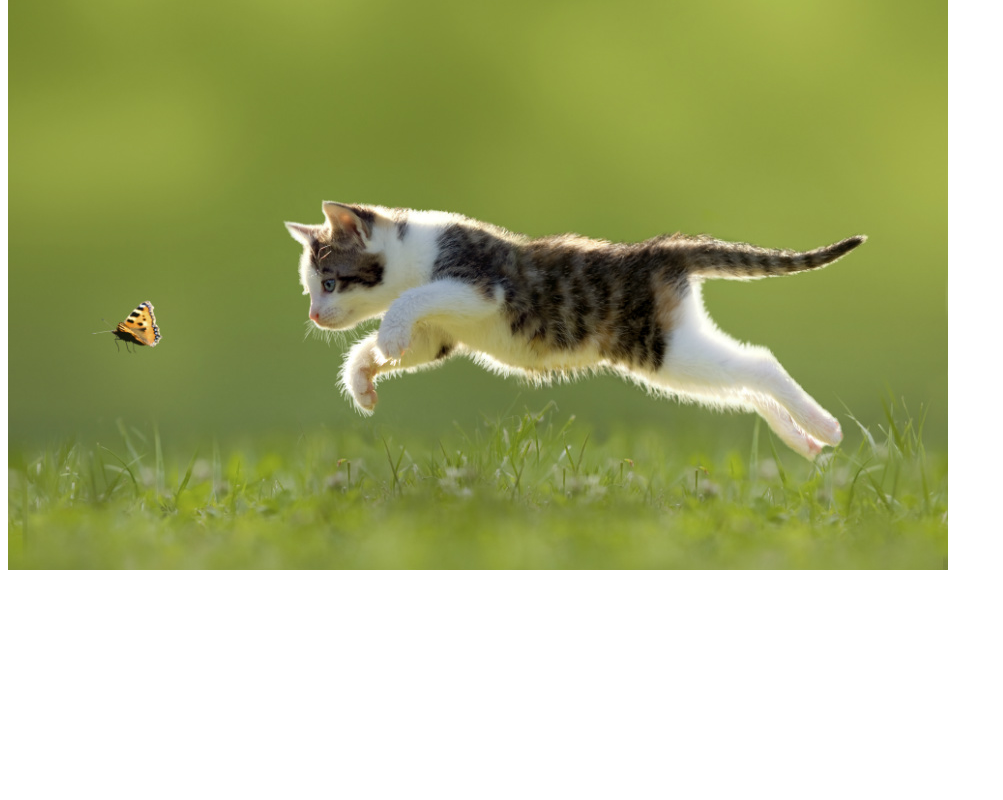
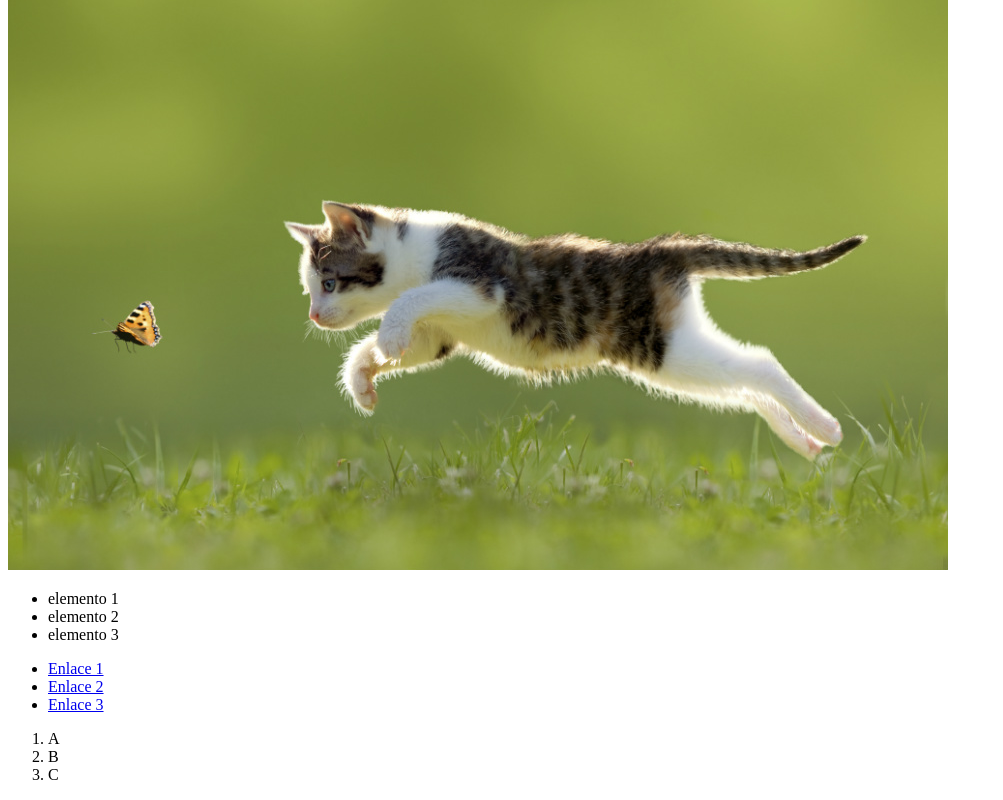
Before and after one commit to Hiromiakita/code-15, a plain HTML site: page 0_IntroHtml/index.html in a window 1280 px wide. Shown: the part 1272-2072 px from the top of the page, without its empty margins (0-1003 px from the left). Before the commit the page ends 1854 px from the top, so only its background shows below. Drawn offline with Linux system fonts and the light colour scheme.

Commit message:
práctica

```diff
--- a/0_IntroHtml/index.html
+++ b/0_IntroHtml/index.html
@@ -59,7 +59,31 @@
         <img src="images/cat.jpeg" alt="gatito acostado">
         <img src="images/cat2.jpeg" alt="gatito saltando">
 
+        <!-- listas sin orden-->
+        <ul>
+            <li>elemento 1</li>
+            <li>elemento 2</li>
+            <li>elemento 3</li>
+        </ul>
 
+        <ul>
+            <li>
+                <a href="#">Enlace 1</a>
+            </li>
+            <li>
+                <a href="#">Enlace 2</a>
+            </li>
+            <li>
+                <a href="#">Enlace 3</a>
+            </li>
+        </ul>
+
+        <!-- listas ordenadas -->
+        <ol>
+            <li>A</li>
+            <li>B</li>
+            <li>C</li>
+        </ol>
 
     </body>
 </html>
```
Also changed, not shown: 0_IntroHtml_Ejercicio/index.html (added, +19 -0 lines).
